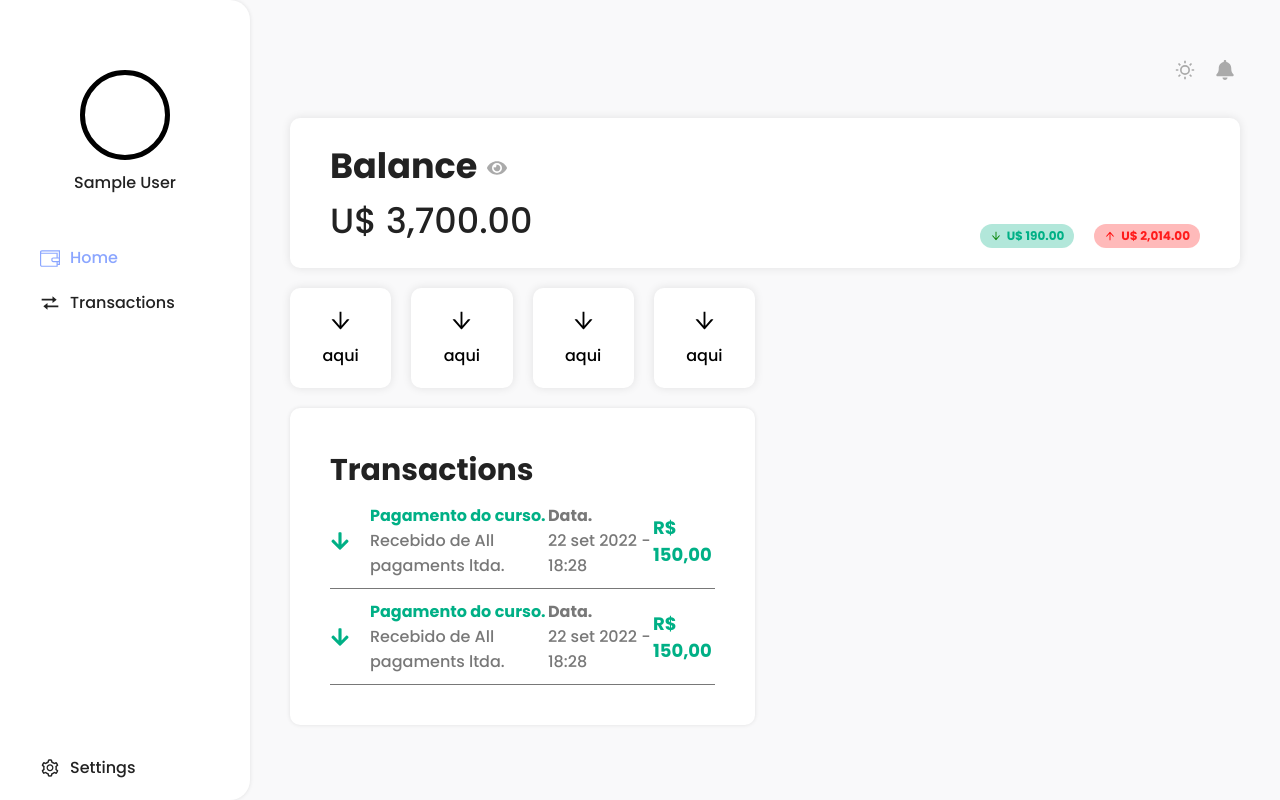
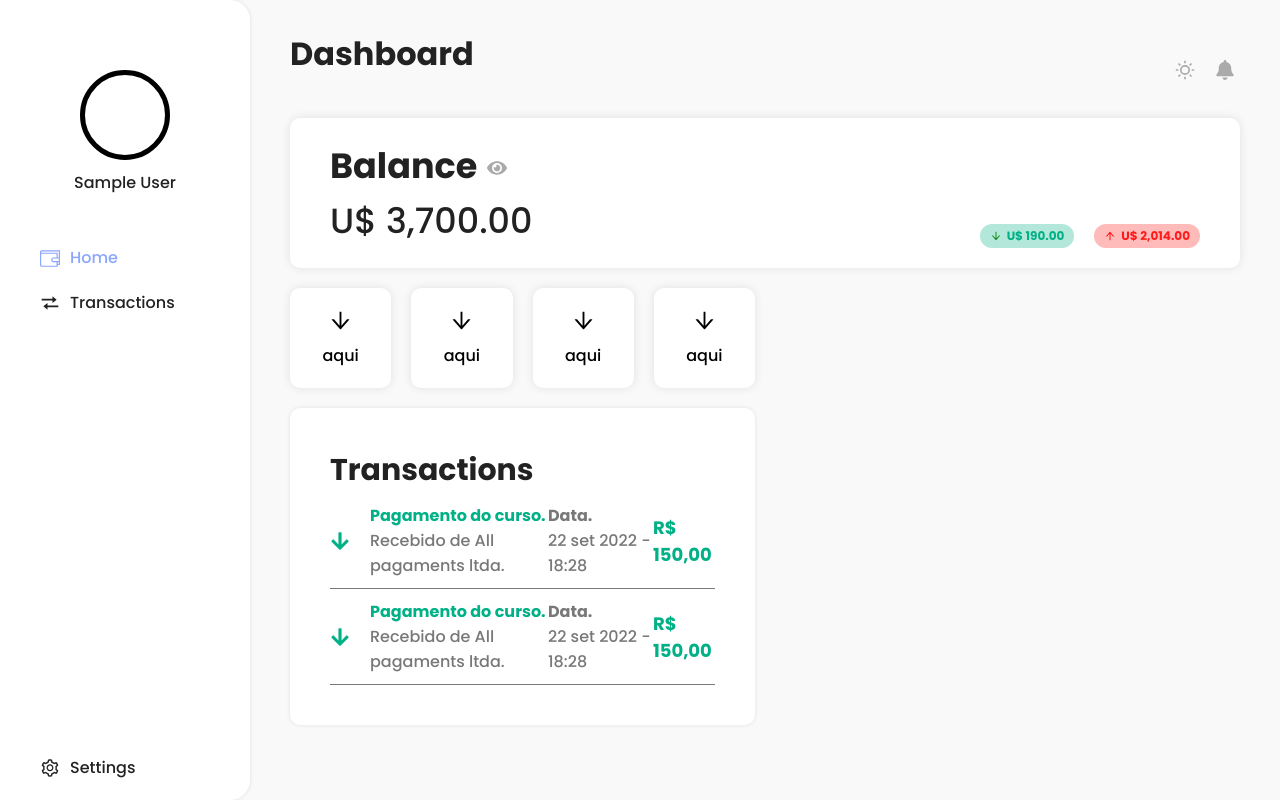
Before and after one commit to GabrielNatan/finance, a React (Create React App) app: page / in a window 1280 px wide. Built offline with nearby package versions, Linux system fonts and the light colour scheme; no server answers; sample sign-in values are in the browser's storage.

Commit message:
refactor: add name dashboard page

```diff
--- a/src/pages/Home/index.tsx
+++ b/src/pages/Home/index.tsx
@@ -27,7 +27,7 @@ export const Home = () => {
   const image = user.photoURL !== null && user.photoURL !== '' ? user.photoURL : 'https://cdn.pixabay.com/photo/2015/10/05/22/37/blank-profile-picture-973460__340.png'
   return (
     <Container>
-      <Header page=''/>
+      <Header page='Dashboard'/>
       <HeaderStyle>
         <ContAvatar>
             <Avatar
```
